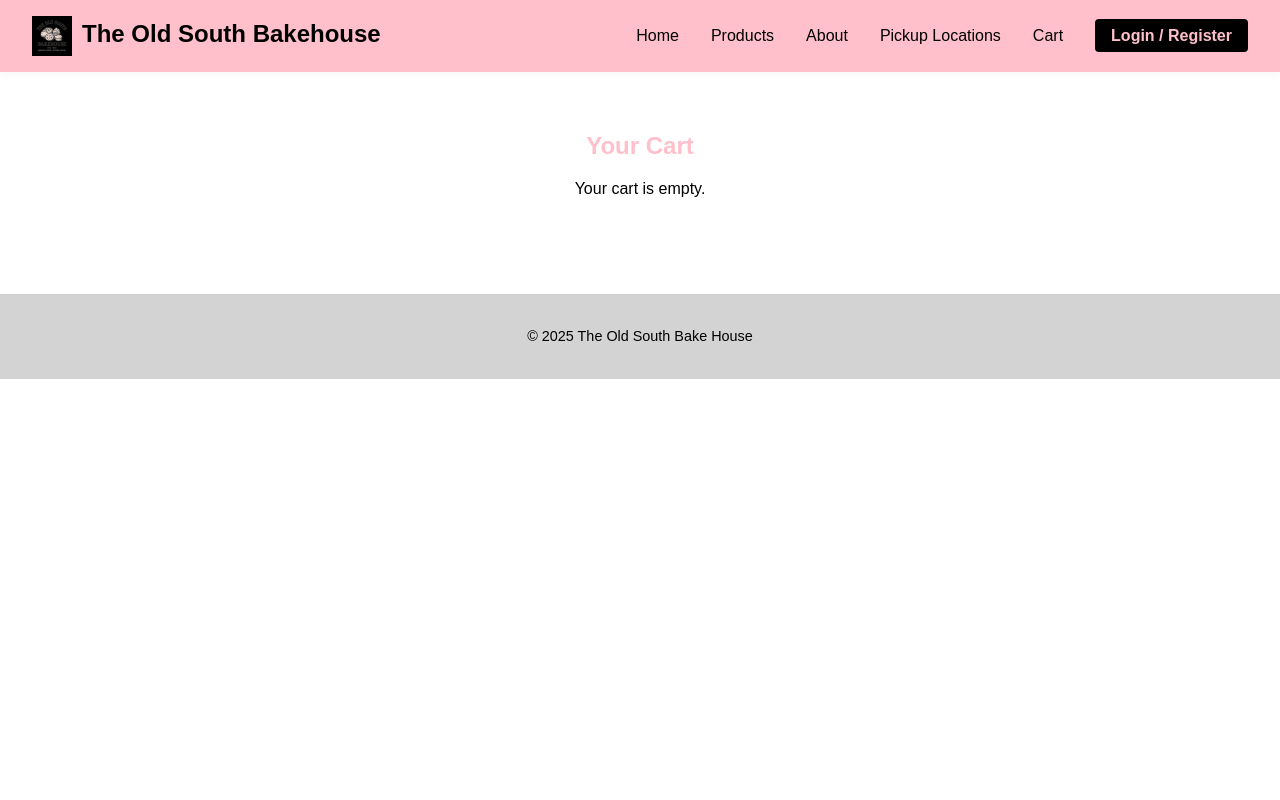
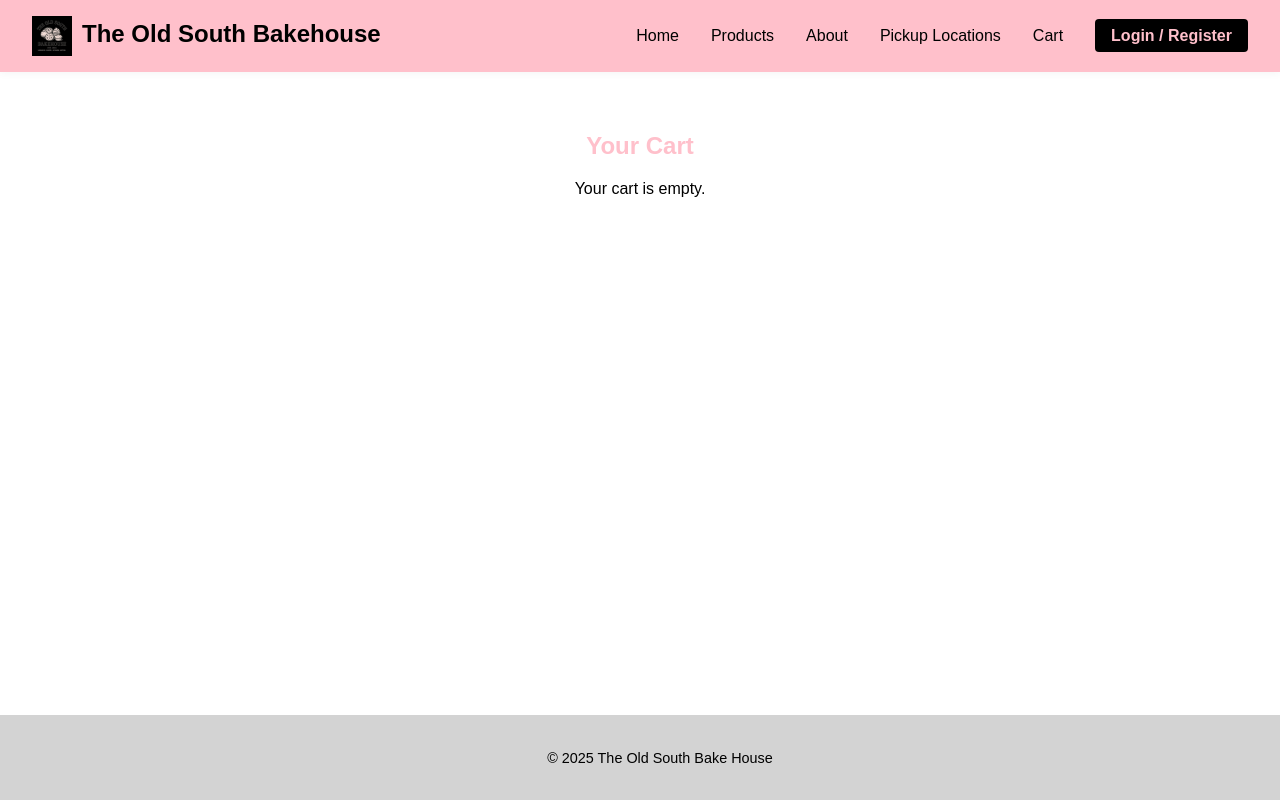
Before and after one commit to CPatterson94/TheOldSouthBakeHouse, a React (Create React App) app in the folder client/: page /cart in a window 1280 px wide. Built offline with nearby package versions, Linux system fonts and the light colour scheme.

Commit message:
Update footer styles for improved layout and enhance modal title background color for better visibility

```diff
--- a/client/src/App.scss
+++ b/client/src/App.scss
@@ -18,9 +18,14 @@
 }
 
 footer {
+  position: fixed;
+  bottom: 0;
+  left: 0;
+  width: 100%;
   margin-top: 40px;
   padding: 20px;
   background-color: $secondary-color-gray;
   color: $secondary-color-black;
   font-size: 0.9rem;
+  z-index: 1000;
 }
--- a/client/src/styles/cart.scss
+++ b/client/src/styles/cart.scss
@@ -82,7 +82,7 @@
     border-radius: 15px 15px 0 0; // Round top corners only
 
     .modal-title {
-      background-color: #6c757d; // Dark grey background for the title
+      background-color: $secondary-color-black; // Dark grey background for the title
       color: $primary-color;
       padding: 8px 16px;
       border-radius: 8px;
```
